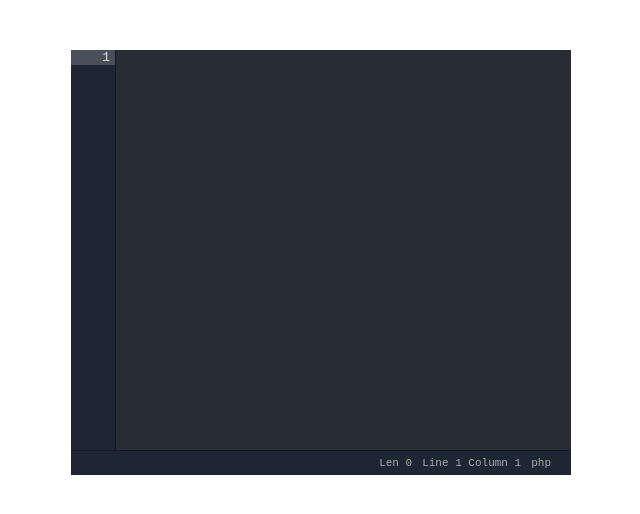
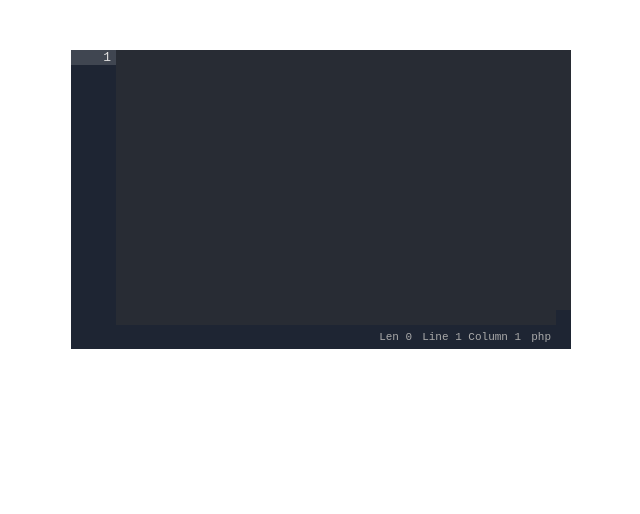
Before and after one commit to undercloud/anykey, a plain HTML site: page index.html in a window 1280 px wide. Shown: the whole page, without its empty margins (319-959 px from the left). Drawn offline with nearby package versions, Linux system fonts and the light colour scheme.

Commit message:
style fix

```diff
--- a/script.js
+++ b/script.js
@@ -30,12 +30,6 @@ function Edito(options) {
     );
 
     var api = {
-        diff: function (elem) {
-            return elem.scrollTop / elem.scrollHeight * 100;
-        },
-        abs: function (elem, abs) {
-            return elem.scrollHeight /  100 * abs;
-        },
         scroll: function() {
             codeView.scrollTop = this.scrollTop;
             codeView.scrollLeft = this.scrollLeft;
@@ -100,8 +94,6 @@ function Edito(options) {
                 rc.setEndPoint('EndToStart', re);
 
                 pos = rc.text.length;
-            }else{
-                pos = 0;
             }
 
             var range = codeEditor.value.substr(0,pos);
@@ -213,4 +205,8 @@ function Edito(options) {
     		codeEditor.removeAttribute("readonly");
     	}
     };
+
+    Edito.prototype.getEditor = function () {
+    	return codeEditor;
+    };
 }
--- a/style.css
+++ b/style.css
@@ -8,9 +8,29 @@
     box-sizing: border-box;
 }
 
+.edito {
+    height: 100%;
+}
+
+.edito__wrap {
+    height: calc(100% - 25px);
+}
+
+.edito__wrap:after {
+    content: '';
+    width: 15px;
+    height: 15px;
+    position: absolute;
+    bottom: 0;
+    right: 0;
+    background: #f8f8f8;
+    z-index: 1;
+}
+
 .edito__pre {
     margin: 0;
     z-index: 0;
+    height: 100%;
 }
 
 .edito__code,
@@ -19,7 +39,7 @@
     overflow-y: scroll !important;
     overflow-wrap: normal;
     padding: 0 !important;
-    height: 400px;
+    height: 100%;
     -moz-tab-size: 4;
     tab-size: 4;
     white-space: pre;
@@ -35,7 +55,7 @@
 
 .edito__code-status {
     color: #aaa;
-    background: #f2f2f2;
+    background: #f8f8f8;
     font-size: 11px;
     padding: 5px 10px;
     text-align: right;
@@ -69,16 +89,13 @@
 }
 
 .edito__lines {
-    height: 1px;
+    height: calc(100% - 25px);
     float: left;
-    border-right: 1px solid #dedede;
     color: #a7a7a7;
     width: 45px;
     text-align: right;
     background: #f8f8f8;
-    min-height: 400px;
     z-index: 1;
-    max-height: 100%;
     overflow-y: hidden;
     overflow-x: scroll;
 }
@@ -90,7 +107,7 @@
     bottom: 25px;
     left: 0;
     width: 44px;
-    height: 17px;
+    height: 15px;
     z-index: 2;
 }
 
@@ -99,7 +116,7 @@
 }
 
 .edito__cursor {
-    background: rgba(250,250,250,0.2);
+    background: rgba(200,200,200,0.2);
     color: #5a5a5a;
 }
 
@@ -117,7 +134,6 @@
 
 .edito--theme-dark .edito__lines {
     background: #1e2533;
-    border-right: 1px solid #131a27;
     color: #ccc;
 }
 
@@ -128,9 +144,9 @@
 .edito--theme-dark .edito__code-status {
     color: #aaa;
     background: #1e2533;
-    border-top: 1px solid #131a27;
 }
 
-.edito--theme-dark .edito__lines-overlay {
+.edito--theme-dark .edito__lines-overlay,
+.edito--theme-dark .edito__wrap:after {
     background-color: #1e2533;
 }
```
